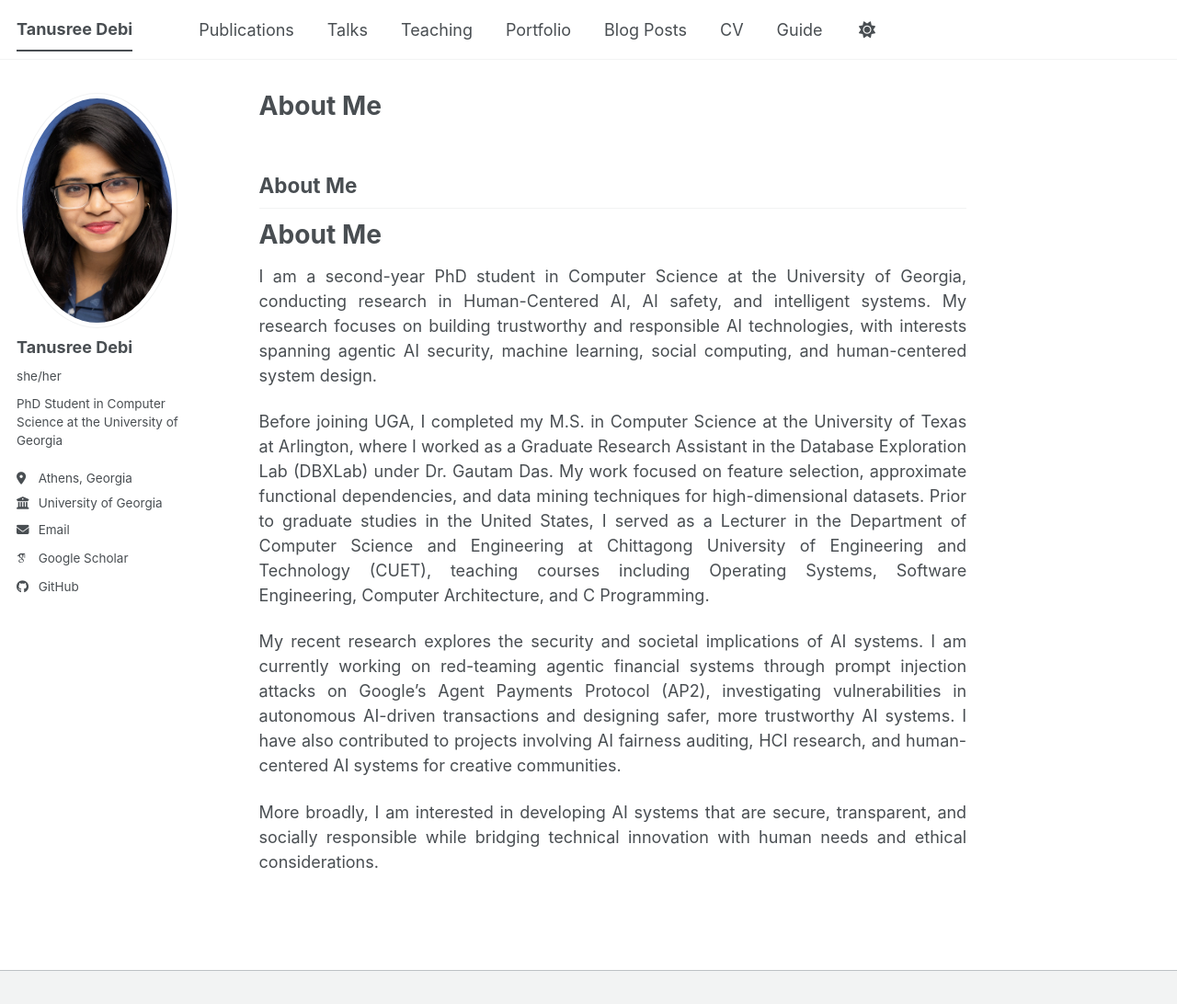
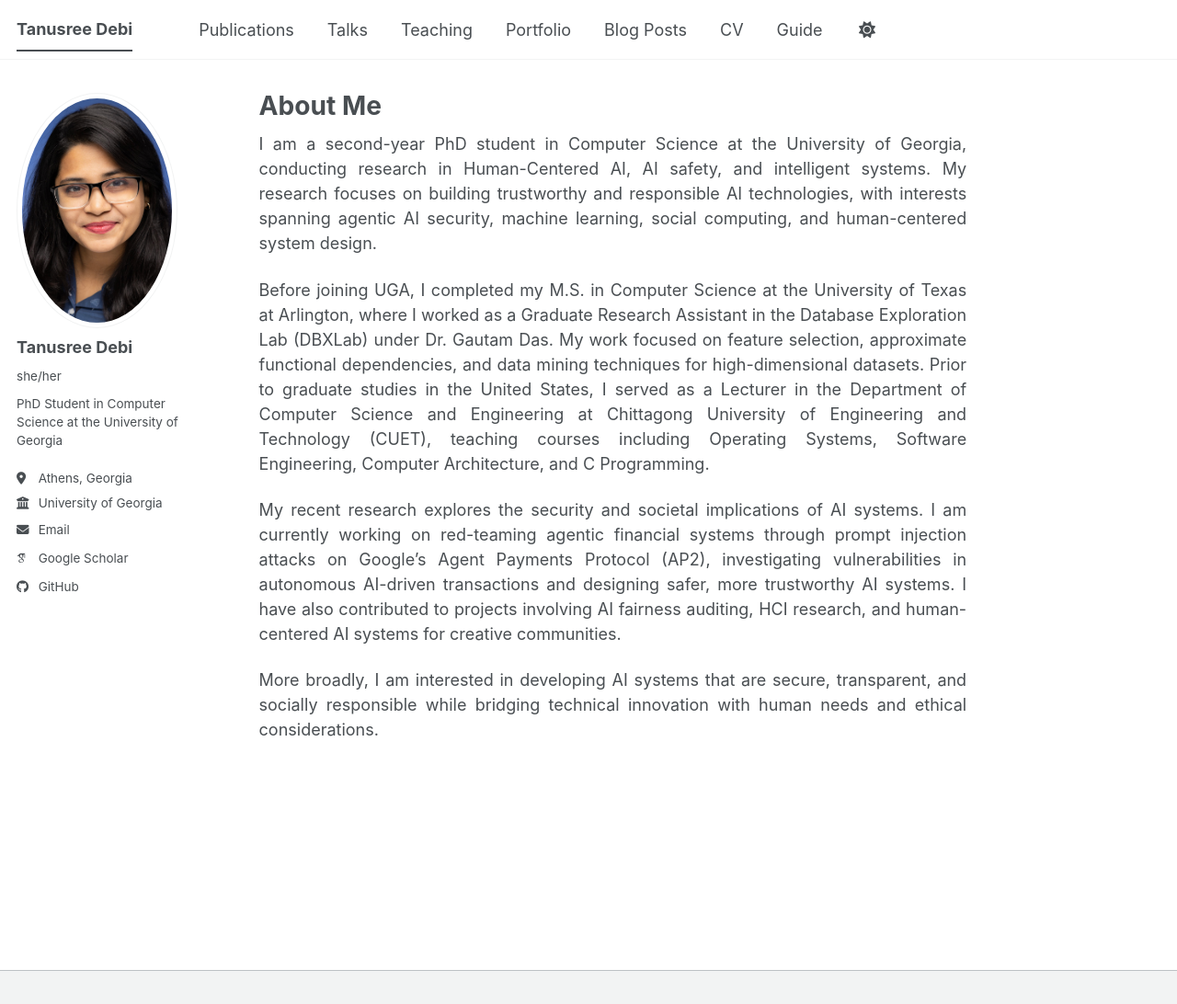
Before and after one commit to TanusreeDebi/TanusreeDebi.github.io, a Jekyll site: the page built from _pages/about.md, in a window 1280 px wide and 1092 px high. Shown: the whole window at 92% size. Built offline with Jekyll 4.4.1, drawn with Linux system fonts in a browser that asks for light colours; some web fonts are replaced; a script bundle is joined from its source files by our own code; library files that are not in the unit come from our copies.

Commit message:
Refactor About Me section in about.md
Removed the 'About Me' section header and updated formatting.

```diff
--- a/_pages/about.md
+++ b/_pages/about.md
@@ -6,9 +6,7 @@ redirect_from:
   - /about/
   - /about.html
 ---
-## About Me
 
-<h1 align="left">About Me</h1>
 
 <p align="justify">
 I am a second-year PhD student in Computer Science at the University of Georgia, conducting research in Human-Centered AI, AI safety, and intelligent systems. My research focuses on building trustworthy and responsible AI technologies, with interests spanning agentic AI security, machine learning, social computing, and human-centered system design.
```
